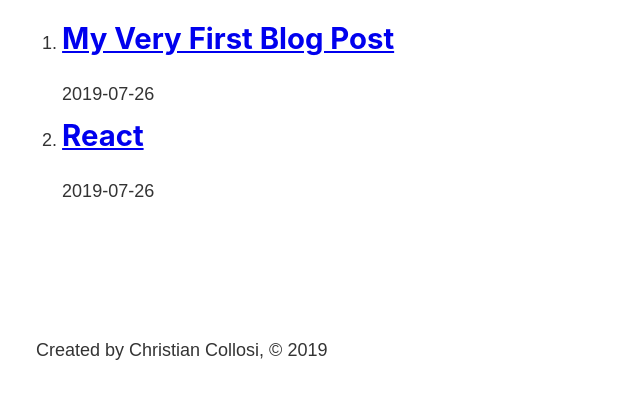
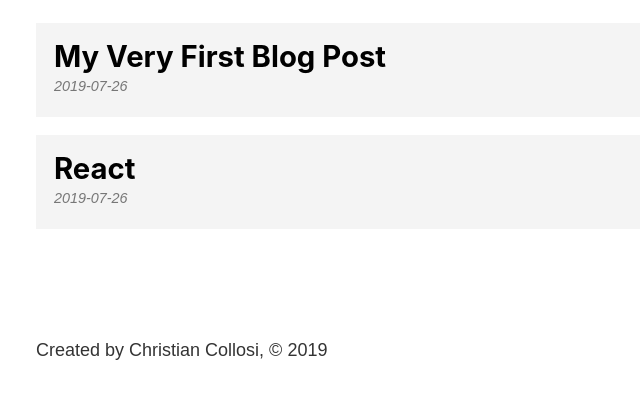
Before and after one commit to collosic/the-great-grazie, a Gatsby site: page /blog in a window 1280 px wide. Shown: the part 393-792 px from the top of the page, without its empty margins (247-887 px from the left). Built offline with nearby package versions, Linux system fonts and the light colour scheme; Gatsby itself is replaced by a stand-in of ours.

Commit message:
add blog.modules.scss for better looking blog page and minor organization of blog posts in the posts folder

```diff
--- a/src/components/footer.js
+++ b/src/components/footer.js
@@ -1,5 +1,7 @@
 import React from 'react';
 import { graphql, useStaticQuery } from 'gatsby';
+
+import footerStyles from './footer.module.scss';
 
 const Footer = () => {
   const data = useStaticQuery(graphql`
@@ -13,7 +15,7 @@
   `);
 
   return (
-    <footer>
+    <footer className={footerStyles.footer}>
       <p>
         Created by
         {` ${data.site.siteMetadata.author}`}
--- /dev/null
+++ b/src/components/footer.module.scss
@@ -0,0 +1,3 @@
+.footer {
+  margin-top: 3rem;
+}
--- a/src/pages/blog.js
+++ b/src/pages/blog.js
@@ -1,6 +1,8 @@
 import React from 'react';
 import { Link, graphql, useStaticQuery } from 'gatsby';
 import Layout from '../components/layout';
+
+import blogStyles from './blog.module.scss';
 
 const BlogPage = () => {
   const data = useStaticQuery(graphql`
@@ -27,13 +29,13 @@
     <div>
       <Layout>
         <h1>Blog</h1>
-        <ol>
+        <ol className={blogStyles.posts}>
           {allEdges.map(edge => (
-            <li>
-              <h2>
-                <Link to={`/blog/${edge.node.fields.slug}`}>{edge.node.frontmatter.title}</Link>
-              </h2>
-              <p>{edge.node.frontmatter.date}</p>
+            <li className={blogStyles.post}>
+              <Link to={`/blog/${edge.node.fields.slug}`}>
+                <h2>{edge.node.frontmatter.title}</h2>
+                <p>{edge.node.frontmatter.date}</p>
+              </Link>
             </li>
           ))}
         </ol>
--- /dev/null
+++ b/src/pages/blog.module.scss
@@ -0,0 +1,30 @@
+.posts {
+  list-style-type: none;
+  margin: 0;
+}
+
+.post {
+  margin: 1rem 0;
+
+  a {
+    background: #f4f4f4;
+    color: #000000;
+    display: block;
+    padding: 1rem;
+    text-decoration: none;
+  }
+
+  a:hover {
+    background: #e4e4e4;
+  }
+
+  h2 {
+    margin-bottom: 0;
+  }
+
+  p {
+    color: #777777;
+    font-size: 0.8rem;
+    font-style: italic;
+  }
+}
```
Also changed, not shown: src/posts/gatsby/binoculars.jpg (renamed from src/posts/binoculars.jpg), src/posts/gatsby/gatsby.md (renamed from src/posts/gatsby.md).
